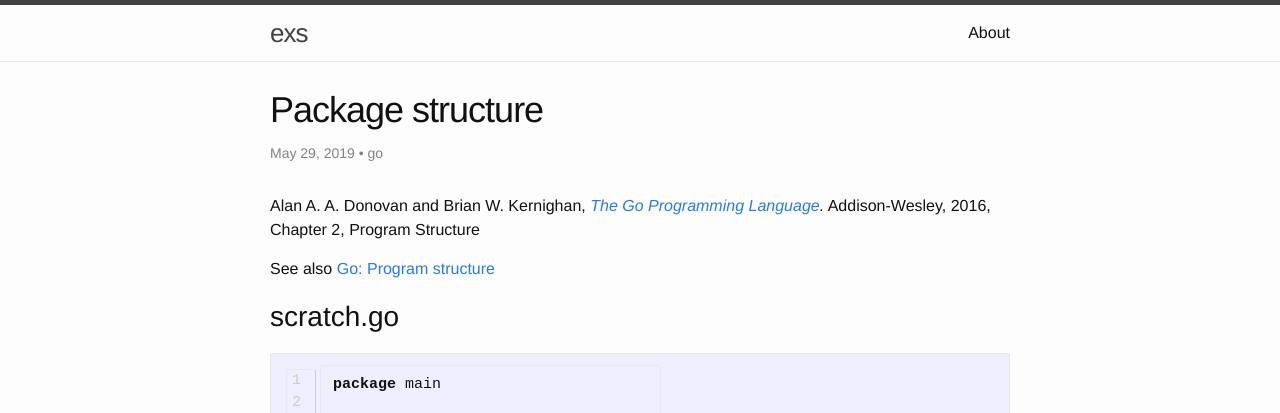
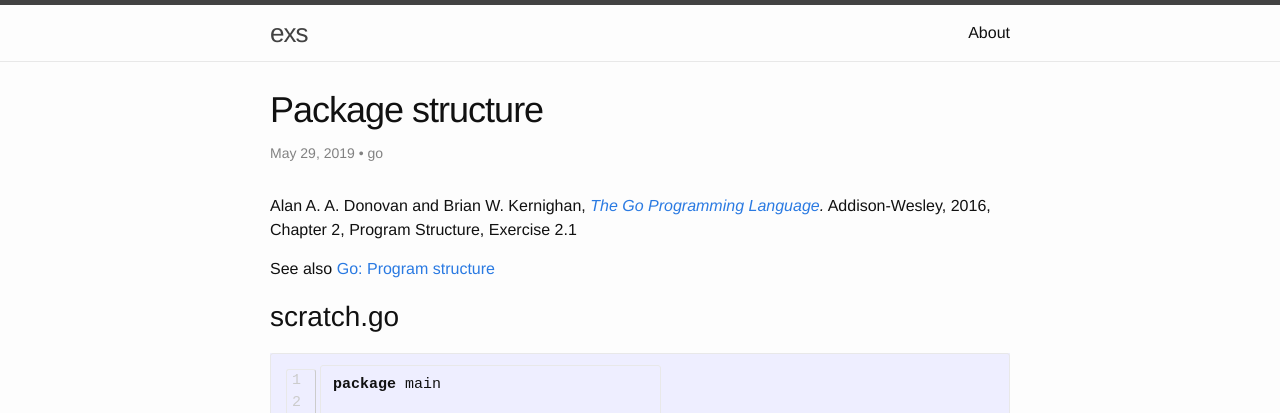
Before and after one commit to bitfragment/exs, a Jekyll site: the page built from _posts/2019-05-29-package-structure.md, in a window 1280 px wide. Shown: the top 413 px of the page. Built offline with Jekyll 4.4.1, drawn with Linux system fonts in a browser that asks for light colours.

Commit message:
Add exercise number

```diff
--- a/_posts/2019-05-29-package-structure.md
+++ b/_posts/2019-05-29-package-structure.md
@@ -5,7 +5,7 @@ tags: go
 ---
 
 Alan A. A. Donovan and Brian W. Kernighan, *[The Go Programming Language].*
-Addison-Wesley, 2016, Chapter 2, Program Structure
+Addison-Wesley, 2016, Chapter 2, Program Structure, Exercise 2.1
 
 [The Go Programming Language]: http://www.gopl.io/
 
```
